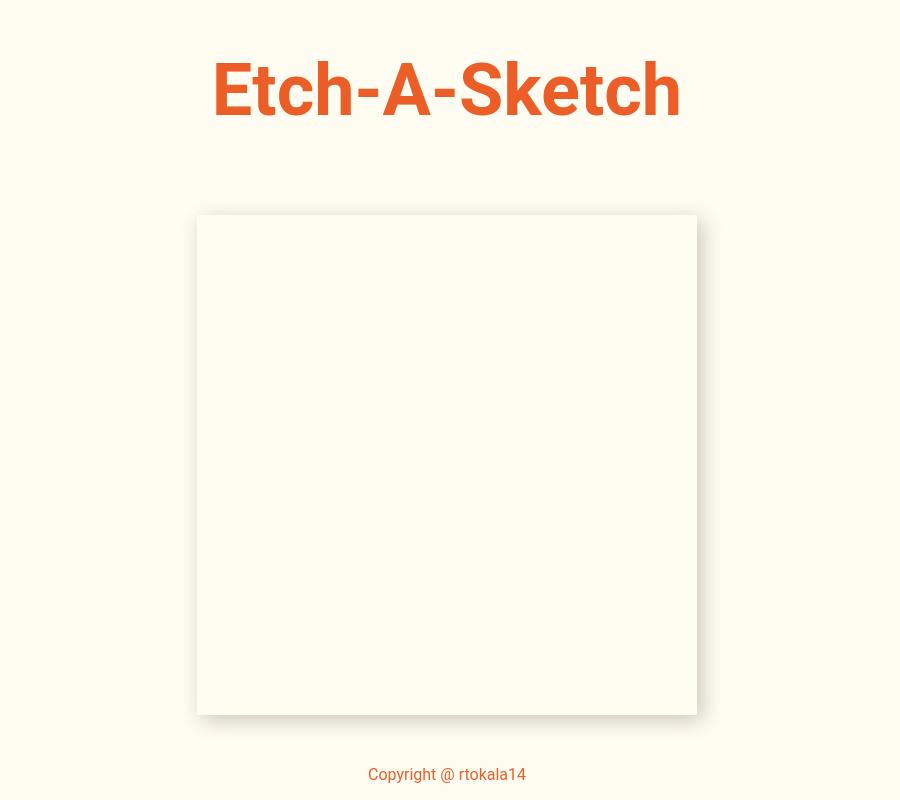
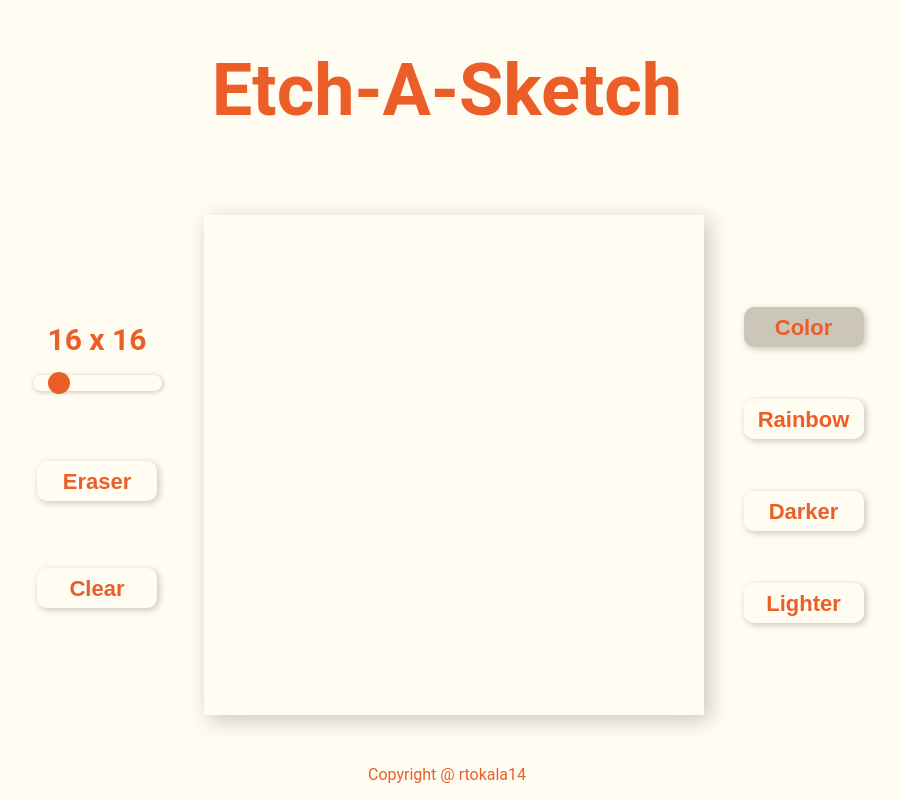
Before and after one commit to rtokala14/odin-etch-a-sketch, a plain HTML site: page index.html in a window 1280 px wide. Shown: the whole page, without its empty margins (193-1093 px from the left). Drawn offline with Linux system fonts and the light colour scheme.

Commit message:
Implement Button Behaviour

```diff
--- a/index.html
+++ b/index.html
@@ -13,8 +13,22 @@
         <h1>Etch-A-Sketch</h1>
     </div>
     <div id="main">
+        <div class="controls left">
+            <div class="sizeControls">
+                <div id="boxSize">16 x 16</div>
+                <input type="range" min="2" max="100" value="16" class="slider" id="sizeRange">
+            </div>
+            <button id="eraseButton" class="button">Eraser</button>
+            <button id="clearButton" class="button">Clear</button>
+        </div>
+        <div id="container"></div>
+        <div class="controls right">
+            <button id="colorButton" class="button">Color</button>
+            <button id="rainButton" class="button">Rainbow</button>
+            <button id="darkButton" class="button">Darker</button>
+            <button id="lightButton" class="button">Lighter</button>
 
-        <div id="container"></div>
+        </div>
     </div>
     <p id="footer">Copyright @ rtokala14</p>
 </body>
--- a/javascript.js
+++ b/javascript.js
@@ -1,3 +1,7 @@
+let currentColor = '#252422';
+let currSize = 16;
+let currMode = 'color';
+
 function createBoxes(lenSide) {
     gridContainer.style.gridTemplateColumns = `repeat(${lenSide}, 1fr)`;
     gridContainer.style.gridTemplateRows = `repeat(${lenSide}, 1fr)`;
@@ -13,15 +17,75 @@ function createBoxes(lenSide) {
 
 function colorBox(e) {
     if (e.type == 'mouseover' && !mouseDown) return;
-    e.target.style.backgroundColor = '#252422';
+    e.target.style.backgroundColor = currentColor;
+}
+
+function changeSize(size) {
+    currSize = size;
+    reloadGrid();
+}
+
+function reloadGrid() {
+    clearGrid();
+    createBoxes(currSize);
+}
+
+function clearGrid() {
+    gridContainer.innerHTML = '';
+}
+
+function activateMode(nMode) {
+    let currId = '#' + currMode + 'Button';
+    let node = document.querySelector(currId);
+    node.classList.remove('active');
+
+    let newId = '#' + nMode + 'Button';
+    node = document.querySelector(newId);
+    node.classList.add('active');
+    currMode = nMode;
 }
 
 
 const gridContainer = document.querySelector('#container');
+const slider = document.querySelector('.slider');
+const sizeOut = document.querySelector('#boxSize');
+const clearBtn = document.querySelector('#clearButton');
+const colorBtn = document.querySelector('#colorButton');
+const eraseBtn = document.querySelector('#eraseButton');
+const rainBtn = document.querySelector('#rainButton');
+const darkBtn = document.querySelector('#darkButton');
+const lightBtn = document.querySelector('#lightButton');
 
+/*Slider output value*/
+sizeOut.textContent = slider.value + " x " + slider.value;
+slider.onmousemove = function() {
+    sizeOut.textContent = slider.value + " x " + slider.value;
+}
+slider.onchange = (e) => changeSize(e.target.value);
+
+/*Clear Grid Button*/
+clearBtn.onclick = () => reloadGrid();
+
+/*Color Button*/
+colorBtn.onclick = () => activateMode('color');
+
+/*Erase Button*/
+eraseBtn.onclick = () => activateMode('erase');
+
+/*Rainbow Button*/
+rainBtn.onclick = () => activateMode('rain');
+
+/*darker button*/
+darkBtn.onclick = () => activateMode('dark');
+
+/*lighter button*/
+lightBtn.onclick = () => activateMode('light');
 
 let mouseDown = false;
 document.body.onmousedown = () => (mouseDown = true);
 document.body.onmouseup = () => (mouseDown = false);
 
-createBoxes(20);
+window.onload = () => {
+    createBoxes(currSize);
+    activateMode(currMode);
+}
--- a/style.css
+++ b/style.css
@@ -29,6 +29,85 @@ h1 {
     color: #eb5e28;
 }
 
+#main {
+    display: flex;
+}
+
+.controls {
+    display: flex;
+    flex-direction: column;
+    justify-content: space-evenly;
+    align-items: center;
+    margin: 40px;
+}
+
+.sizeControls {
+    display: flex;
+    flex-direction: column;
+    align-items: center;
+}
+
+#boxSize {
+    font-size: 30px;
+    margin-bottom: 16px;
+    color: #eb5e28;
+    font-weight: bold;
+}
+
+.button {
+    width: 120px;
+    height: 40px;
+    padding: 8px;
+    font-size: 22px;
+    font-weight: bold;
+    border: none;
+    border-radius: 10px;
+    background-color: #fffcf2;
+    color: #eb5e28;
+    cursor: pointer;
+    transition: 0.1s;
+    box-shadow: 2px 2px 7px 0.1px #ccc5b9;
+}
+
+.button:hover {
+    transform: scale(1.1);
+}
+
+.button:active, .button.active {
+    background-color: #ccc5b9;
+}
+
+.slider {
+    -webkit-appearance: none;
+    background: #fffcf2;
+}
+
+.slider::-webkit-slider-runnable-track {
+    width: 200px;
+    height: 16px;
+    cursor: pointer;
+    border: none;
+    border-radius: 10px;
+    box-shadow: 1px 1px 5px 0.3px #ccc5b9;
+}
+
+.slider::-webkit-slider-thumb {
+    -webkit-appearance: none;
+    width: 22px;
+    height: 22px;
+    border-radius: 25px;
+    margin-top: -3px;
+    background: var(--orange);
+}
+
+.slider::-webkit-slider-runnable-track:hover {
+    transform: scale(1.05);
+}
+
+.slider::-webkit-slider-thumb:hover {
+    transform: scale(1.1);
+}
+
 #container {
     display: grid;
     box-shadow: #ccc5b9 5px 5px 20px;
```
